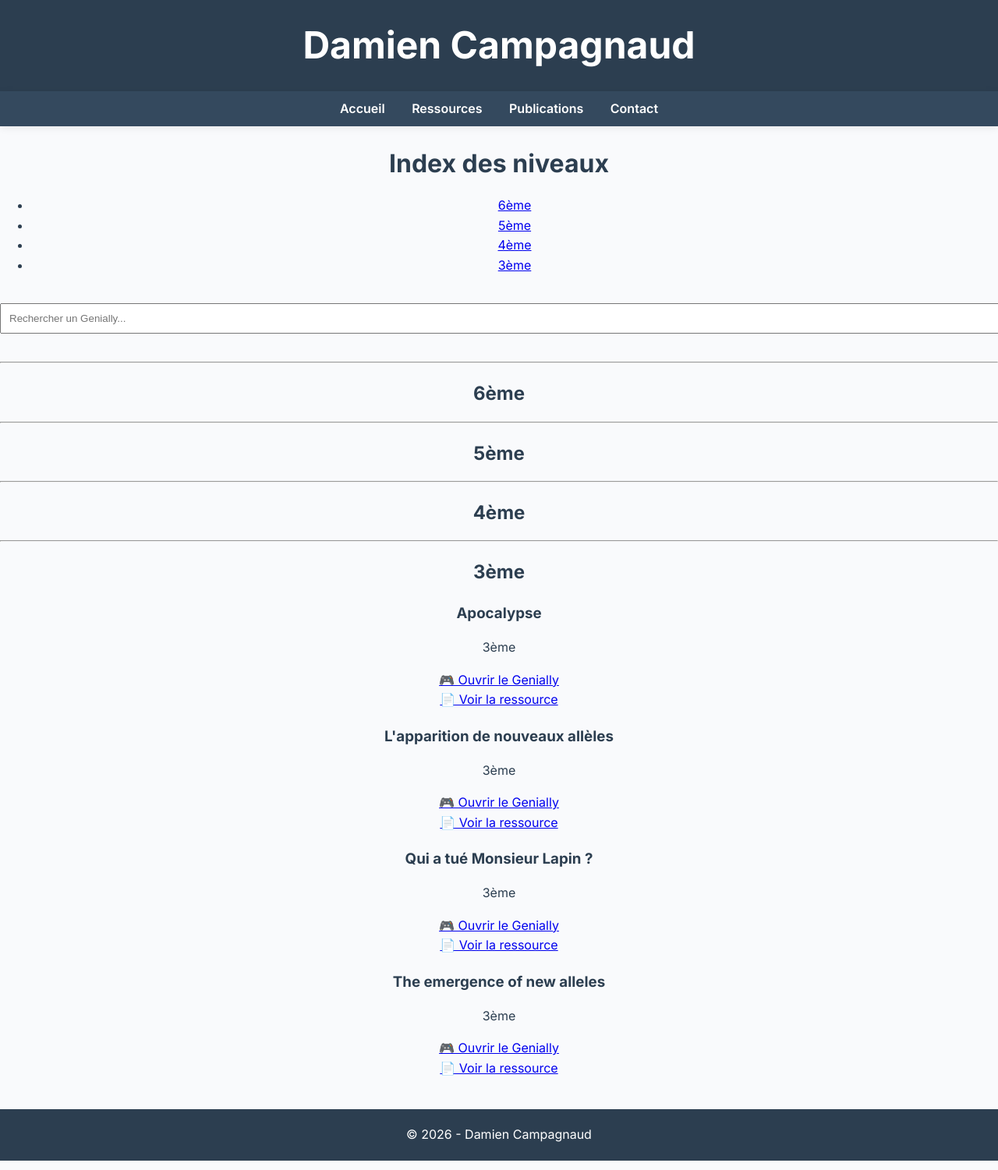
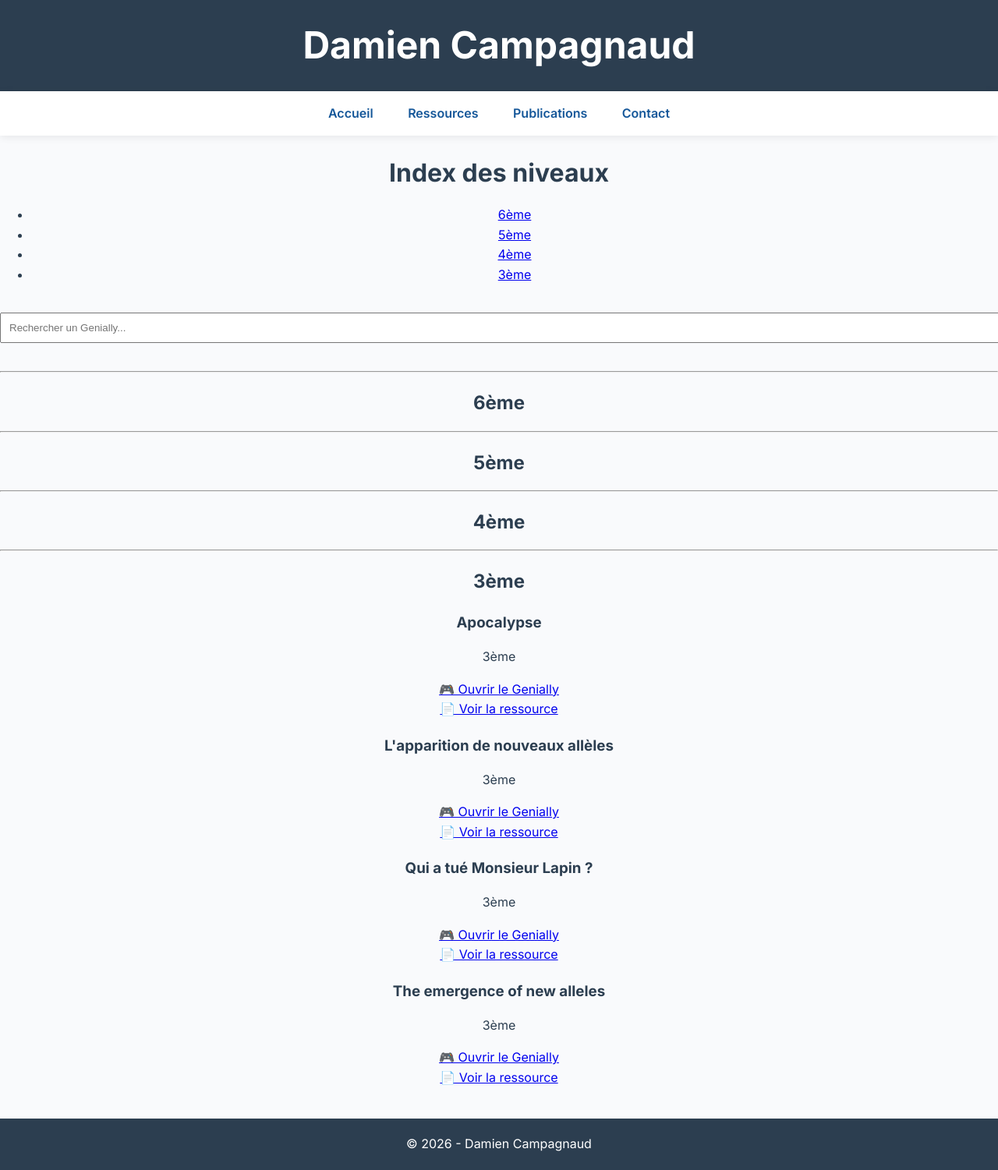
Before and after one commit to damiencampagnaud/damiencampagnaud.github.io, a Jekyll site: the page built from ressources.md, in a window 1280 px wide. Shown: the whole page at 78% size. Built offline with Jekyll 4.4.1, drawn with Linux system fonts in a browser that asks for light colours; comment, search, counter and statistics services are not loaded.

Commit message:
Update default.html

```diff
--- a/_layouts/default.html
+++ b/_layouts/default.html
@@ -12,11 +12,11 @@
     <h1><a href="/" style="color:white; text-decoration:none;">{{ site.title }}</a></h1>
   </header>
 
-  <nav class="site-nav" style="background:#34495e; color:white; padding:10px; text-align:center;">
-    {% for item in site.data.navigation.main %}
-      <a href="{{ item.url }}" style="color:white; margin:0 15px; text-decoration:none;">{{ item.title }}</a>
-    {% endfor %}
-  </nav>
+<nav class="cayman-nav">
+  {% for item in site.data.navigation.main %}
+    <a class="btn" href="{{ item.url }}">{{ item.title }}</a>
+  {% endfor %}
+</nav>
 
   <main>
     {{ content }}
```
